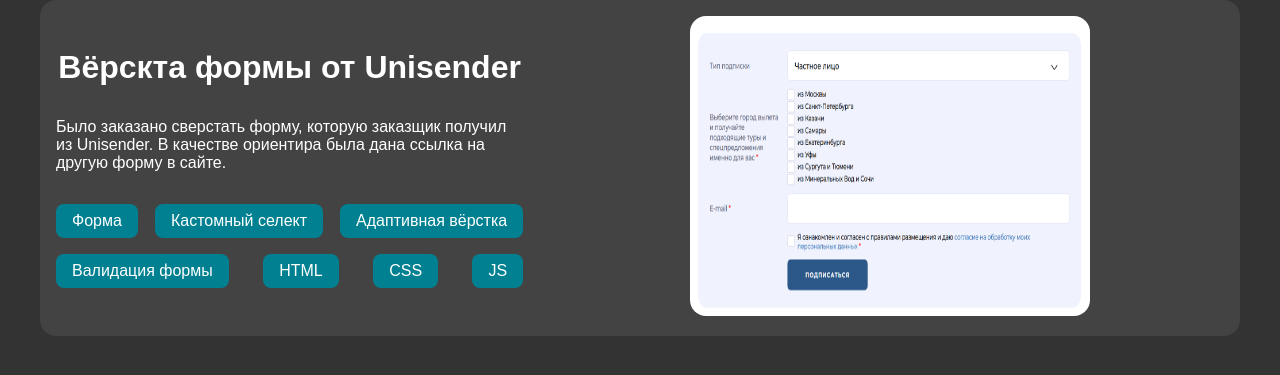
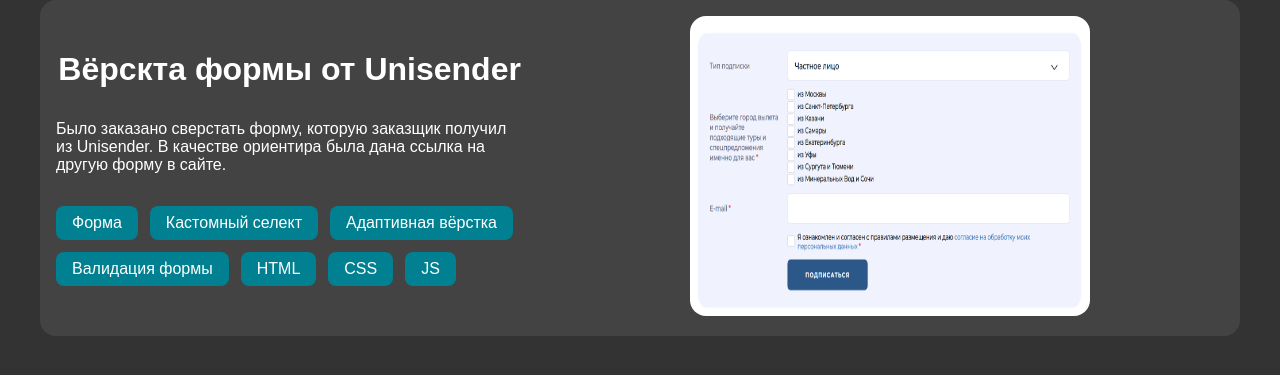
Before and after one commit to dilshodismoilov/dilshodismoilov.github.io, a PHP site: page / in a window 1280 px wide. Shown: the part 87-462 px from the top of the page. Run offline with PHP 8.4, Linux system fonts and the light colour scheme.

Commit message:
small fix

```diff
--- a/style.css
+++ b/style.css
@@ -171,7 +171,7 @@
 .properties {
     display: flex;
     flex-flow: row wrap;
-    justify-content: space-between;
+    justify-content: start;
     align-items: center;
-    gap: 1rem;
+    gap: .75rem;
 }
```
